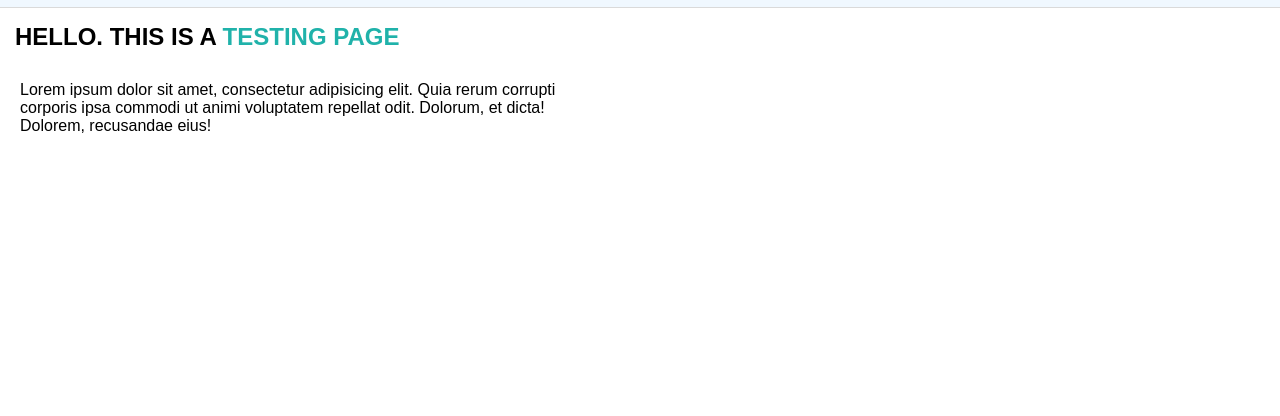
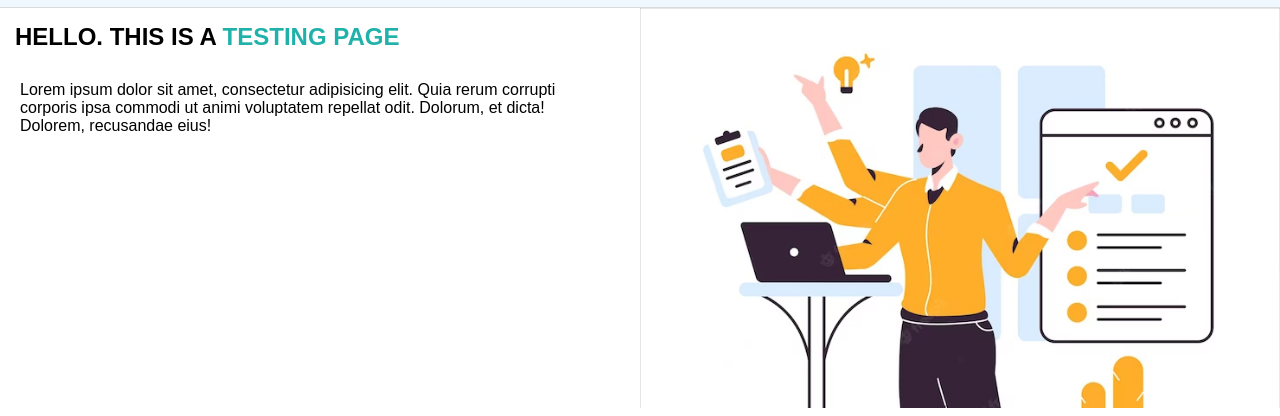
Before and after one commit to adarsh-kr-chauhan/testing, a plain HTML site: page index.html in a window 1280 px wide. Shown: the part 52-468 px from the top of the page. Drawn offline with Linux system fonts and the light colour scheme; the site is published under a folder, as on GitHub Pages, so addresses that start at the root find nothing.

Commit message:
Add files via upload

```diff
--- a/index.html
+++ b/index.html
@@ -167,7 +167,7 @@
             /* background-color: lightcoral; */
             background-size: cover;
             border: none;
-            background-image: url('/img/bag-1.jpg');
+            background-image: url("img/bag-1.jpg");
         }
 
 
```
